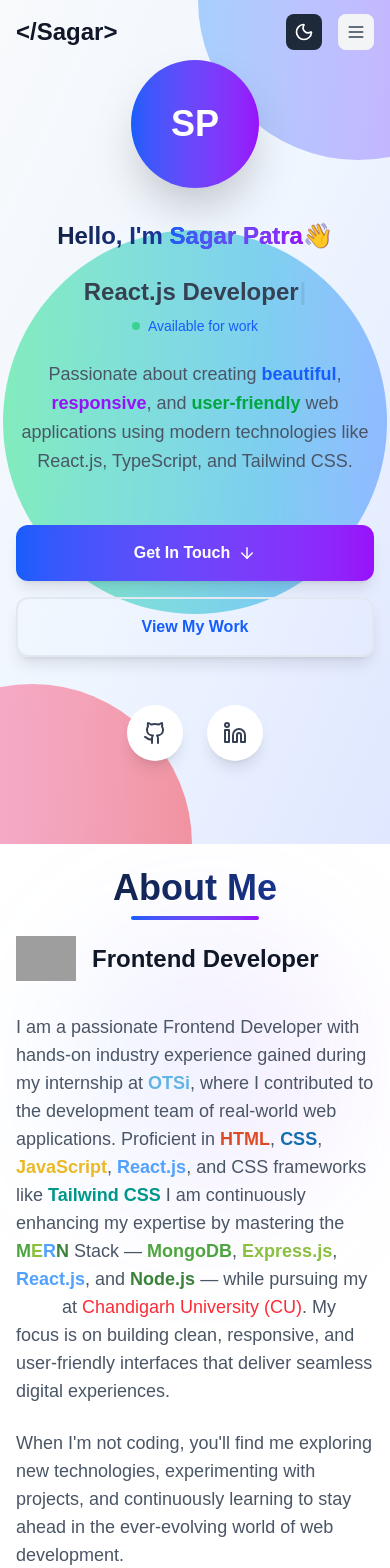
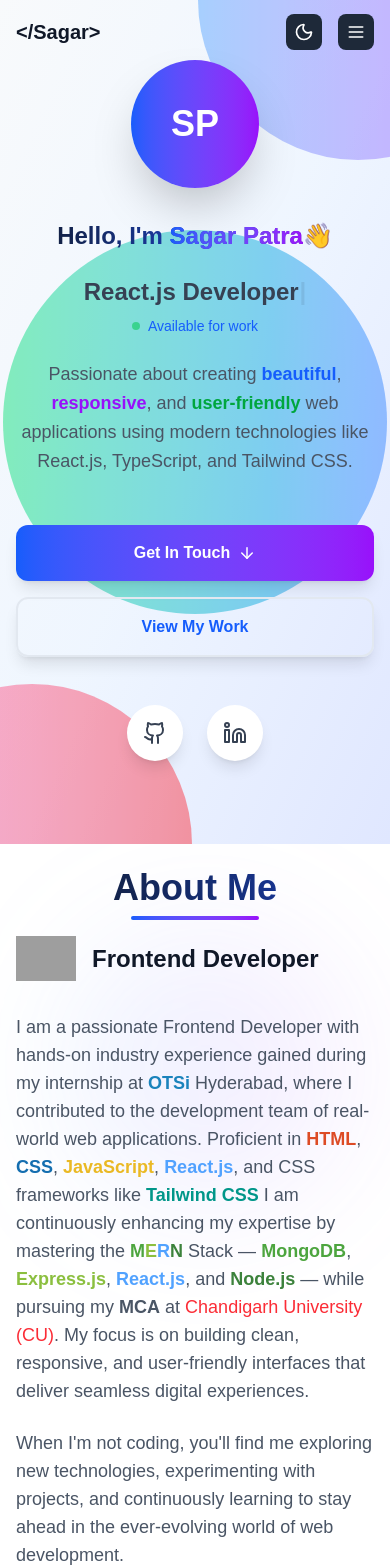
Before and after one commit to sagarpatra99/Sagar_Portfolio, a React (Vite) app: page / in a window 390 px wide. Shown: the top 1568 px of the page. Built offline with nearby package versions, Linux system fonts and the light colour scheme; grey boxes are pictures that could not be loaded; a web font is replaced by a local one.

Commit message:
modified mobile view

```diff
--- a/src/components/About.jsx
+++ b/src/components/About.jsx
@@ -35,7 +35,7 @@ const About = () => {
               <p className="text-lg">
                 I am a passionate Frontend Developer with hands-on industry
                 experience gained during my internship at{" "}
-                <b className="text-[#61B5E2]">OTSi</b>, where I contributed to
+                <b className="text-[#1a83bc]">OTSi</b> Hyderabad, where I contributed to
                 the development team of real-world web applications. Proficient
                 in <span className="text-[#DD4B25] font-semibold">HTML</span>,{" "}
                 <span className="text-[#146EB0] font-semibold">CSS</span>,{" "}
@@ -56,7 +56,7 @@ const About = () => {
                 and{" "}
                 <span className="text-[#3C823C] font-semibold">Node.js</span> —
                 while pursuing my{" "}
-                <span className="text-white font-bold">MCA</span> at{" "}
+                <span className="dark:text-white font-bold">MCA</span> at{" "}
                 <span className="text-red-500">Chandigarh University (CU)</span>
                 . My focus is on building clean, responsive, and user-friendly
                 interfaces that deliver seamless digital experiences.
--- a/src/components/Footer.jsx
+++ b/src/components/Footer.jsx
@@ -40,7 +40,7 @@ const Footer = () => {
         <div className="grid grid-cols-1 md:grid-cols-4 gap-12">
           {/* Brand Section */}
           <div className="md:col-span-2">
-            <h3 className="text-3xl font-bold mb-6 bg-gradient-to-r from-blue-500 to-purple-500 bg-clip-text text-transparent">
+            <h3 className="text-2xl sm:text-3xl font-bold mb-6 bg-gradient-to-r from-blue-500 to-purple-500 bg-clip-text text-transparent">
               Sagar's Portfolio
             </h3>
             <p className="text-gray-700 dark:text-gray-300 leading-relaxed mb-6 text-lg">
--- a/src/components/Navbar.jsx
+++ b/src/components/Navbar.jsx
@@ -41,7 +41,7 @@ const Navbar = () => {
       <div className="max-w-7xl mx-auto px-4 sm:px-6 lg:px-8">
         <div className="flex justify-between items-center h-16">
           <div className="flex-shrink-0">
-            <button onClick={() => scrollToSection(navItems[0].href)} className="text-2xl cursor-pointer font-bold text-gray-900 dark:text-white">
+            <button onClick={() => scrollToSection(navItems[0].href)} className="text-xl sm:text-2xl cursor-pointer font-bold text-gray-900 dark:text-white">
               &lt;/Sagar&gt;
             </button>
           </div>
@@ -73,7 +73,7 @@ const Navbar = () => {
             <div className="md:hidden">
               <button
                 onClick={() => setIsMobileMenuOpen(!isMobileMenuOpen)}
-                className="p-2 rounded-lg bg-gray-100 dark:bg-gray-800 text-gray-700 dark:text-gray-300"
+                className="p-2 rounded-lg dark:bg-gray-100 bg-gray-800 dark:text-gray-700 text-white"
               >
                 {isMobileMenuOpen ? <X size={20} /> : <Menu size={20} />}
               </button>
```
